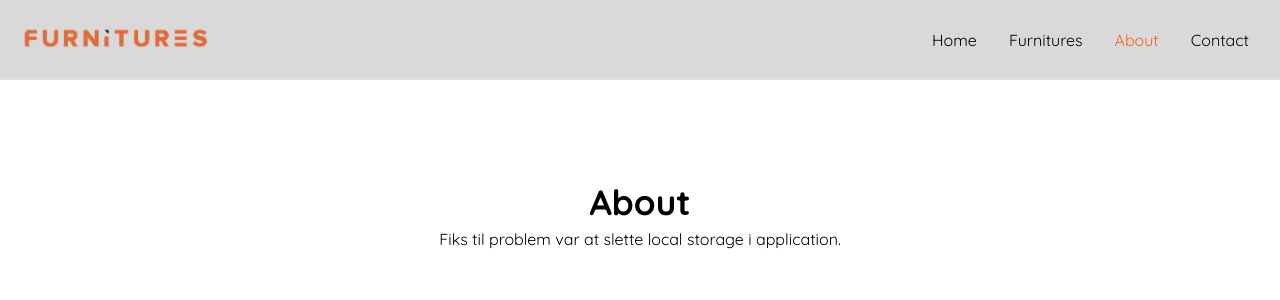
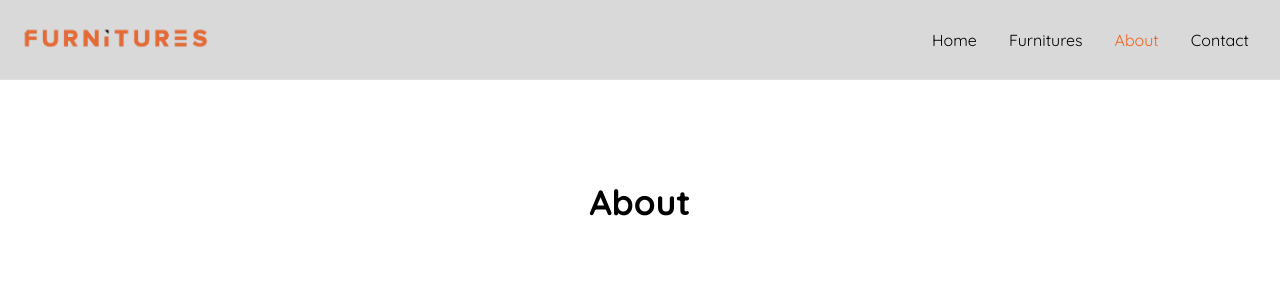
Before and after one commit to JeppeFH/Pretty_products, a React (Vite) app: page /about in a window 1280 px wide. Shown: the top 300 px of the page. Built offline with nearby package versions, Linux system fonts and the light colour scheme; a web font is replaced by a local one.

Commit message:
Update About.jsx

```diff
--- a/src/pages/about/About.jsx
+++ b/src/pages/about/About.jsx
@@ -6,7 +6,7 @@ const About = () => {
     <>
       <article>
         <h1>About</h1>
-        <p>Fiks til problem var at slette local storage i application.</p>
+        <p></p>
       </article>
     </>
   );
```
